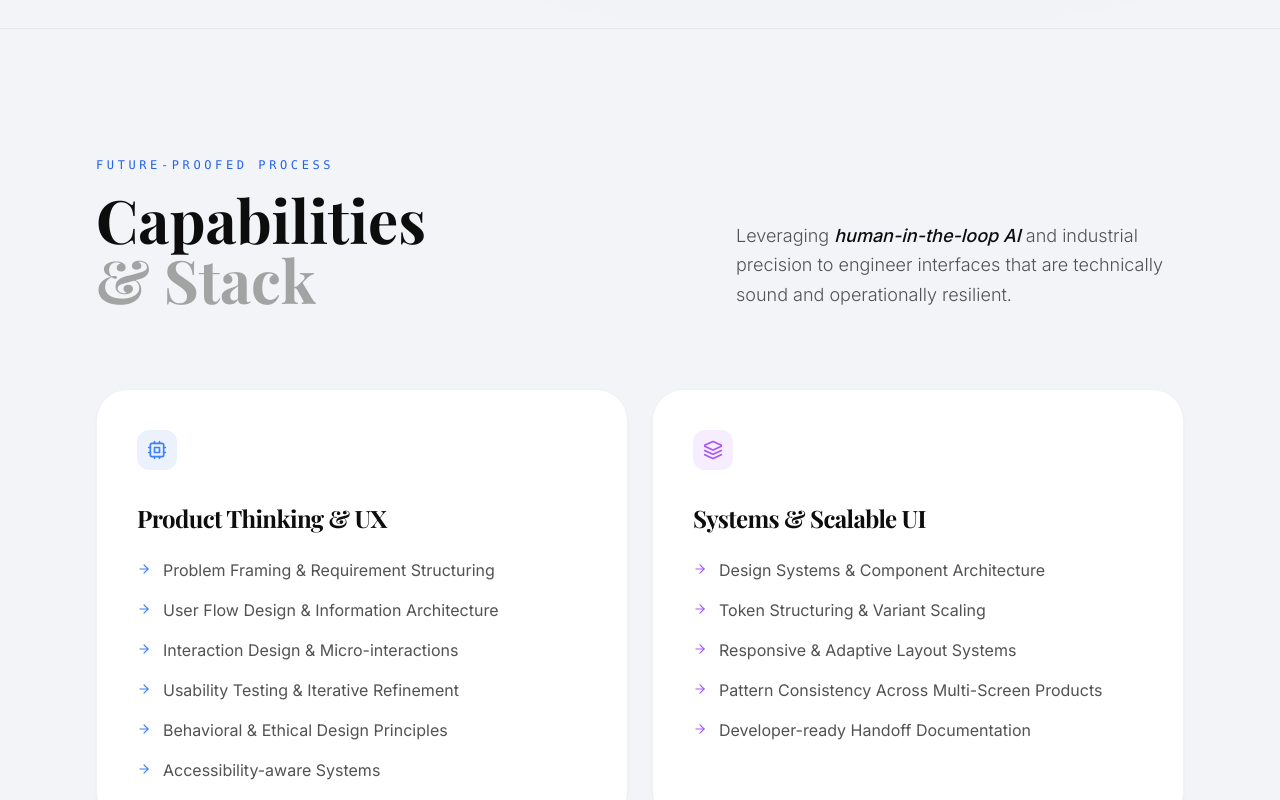
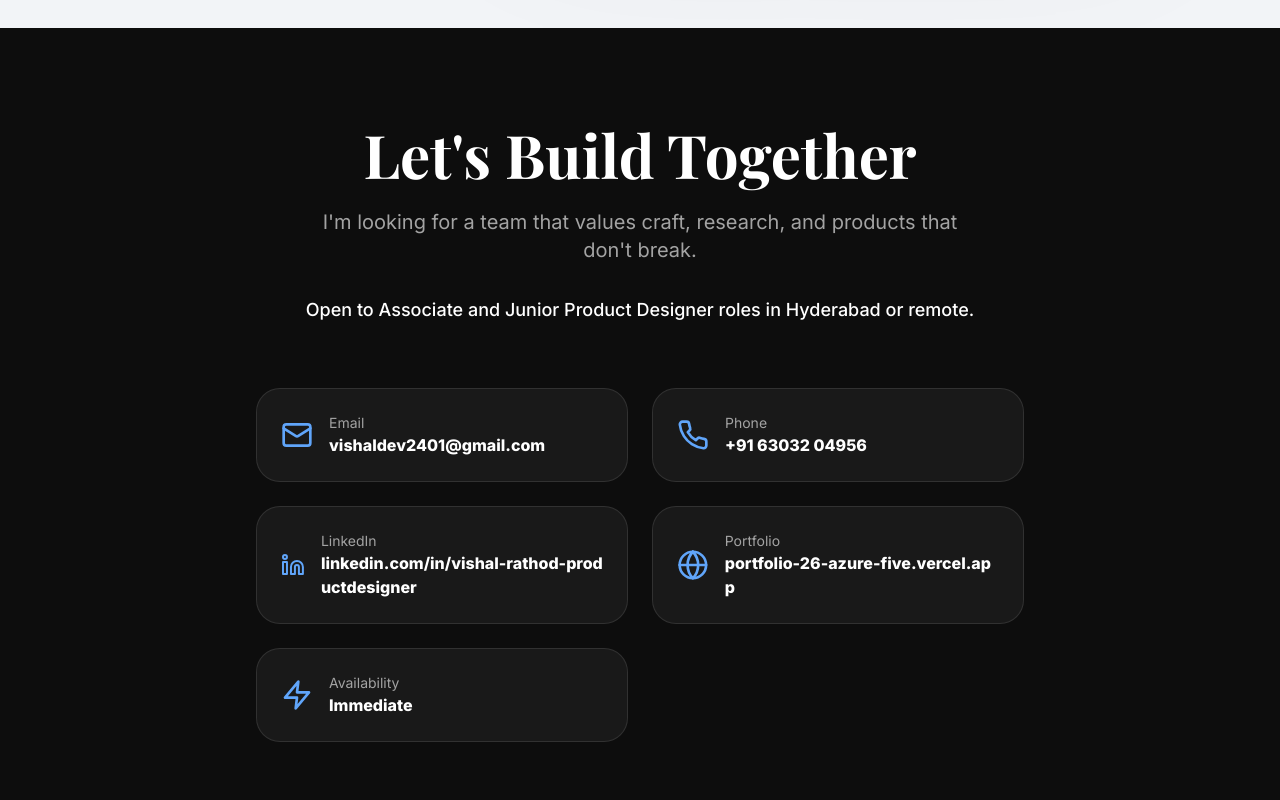
Before and after one commit to vishaldev24/portfolio_26, a React (Vite) app: page / in a window 1280 px wide. Shown: the part 7500-8300 px from the top of the page. Built offline with nearby package versions, Linux system fonts and the light colour scheme; grey boxes are pictures that could not be loaded; a web font is replaced by a local one.

Commit message:
feat: replace footer with contact CTA component
Refactor the portfolio landing page to replace the SkillsTicker and Footer with a dedicated ContactCTA section to improve conversion and communication clarity.

```diff
--- a/App.tsx
+++ b/App.tsx
@@ -4,10 +4,9 @@ import Hero from './components/Hero';
 import WhyHireMe from './components/WhyHireMe';
 import BentoGrid from './components/BentoGrid';
 import MyProcess from './components/MyProcess';
+import ContactCTA from './components/ContactCTA';
 import Experience from './components/Experience';
 import About from './components/About';
-import SkillsTicker from './components/SkillsTicker';
-import Footer from './components/Footer';
 import CustomCursor from './components/ui/CustomCursor';
 import BottomNav from './components/ui/BottomNav';
 import { Sun, Moon } from 'lucide-react';
@@ -141,8 +140,7 @@ const App: React.FC = () => {
         <MyProcess />
         <Experience />
         <About />
-        <SkillsTicker />
-        <Footer />
+        <ContactCTA />
       </main>
     </div>
   );
--- /dev/null
+++ b/components/ContactCTA.tsx
@@ -0,0 +1,58 @@
+import React from 'react';
+import { motion } from 'framer-motion';
+import { Mail, Phone, Linkedin, Globe, Zap } from 'lucide-react';
+
+const ContactCTA: React.FC = () => {
+  return (
+    <section className="py-24 px-6 md:px-12 bg-charcoal-900 text-white">
+      <div className="max-w-4xl mx-auto">
+        <motion.div
+            initial={{ opacity: 0, y: 20 }}
+            whileInView={{ opacity: 1, y: 0 }}
+            viewport={{ once: true }}
+            className="text-center mb-16"
+        >
+          <h2 className="text-4xl md:text-6xl font-serif font-bold mb-6">
+            Let's Build Together
+          </h2>
+          <p className="text-neutral-400 text-lg md:text-xl max-w-2xl mx-auto mb-8">
+            I'm looking for a team that values craft, research, and products that don't break.
+          </p>
+          <p className="text-white font-medium text-lg">
+            Open to Associate and Junior Product Designer roles in Hyderabad or remote.
+          </p>
+        </motion.div>
+
+        <div className="grid grid-cols-1 sm:grid-cols-2 gap-6 max-w-3xl mx-auto">
+          {[
+            { icon: Mail, label: 'Email', value: 'vishaldev2401@gmail.com', href: 'mailto:vishaldev2401@gmail.com' },
+            { icon: Phone, label: 'Phone', value: '+91 63032 04956', href: 'tel:+916303204956' },
+            { icon: Linkedin, label: 'LinkedIn', value: 'linkedin.com/in/vishal-rathod-productdesigner', href: 'https://linkedin.com/in/vishal-rathod-productdesigner' },
+            { icon: Globe, label: 'Portfolio', value: 'portfolio-26-azure-five.vercel.app', href: 'https://portfolio-26-azure-five.vercel.app' },
+            { icon: Zap, label: 'Availability', value: 'Immediate' },
+          ].map((item, i) => (
+            <motion.a
+                key={i}
+                href={item.href}
+                target={item.href ? "_blank" : undefined}
+                rel={item.href ? "noopener noreferrer" : undefined}
+                initial={{ opacity: 0, y: 20 }}
+                whileInView={{ opacity: 1, y: 0 }}
+                viewport={{ once: true }}
+                transition={{ delay: i * 0.1 }}
+                className={`p-6 rounded-3xl bg-white/5 border border-white/10 flex items-center gap-4 ${item.href ? 'hover:bg-white/10 hover:border-blue-500/50 transition-all duration-300' : ''}`}
+            >
+              <item.icon className="w-8 h-8 text-blue-400" />
+              <div>
+                <p className="text-neutral-400 text-sm">{item.label}</p>
+                <p className="font-bold text-white text-base break-all">{item.value}</p>
+              </div>
+            </motion.a>
+          ))}
+        </div>
+      </div>
+    </section>
+  );
+};
+
+export default ContactCTA;
```
